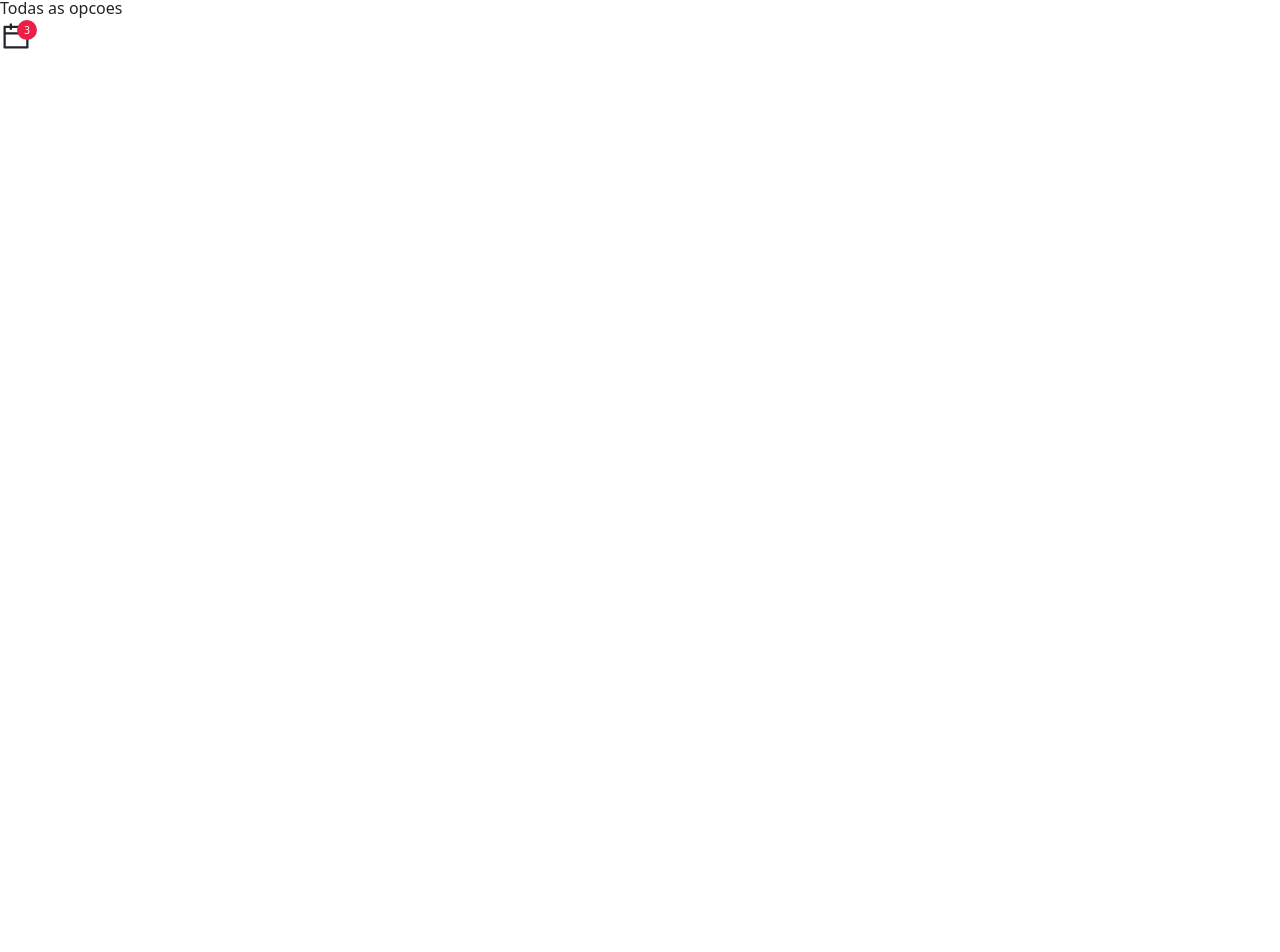
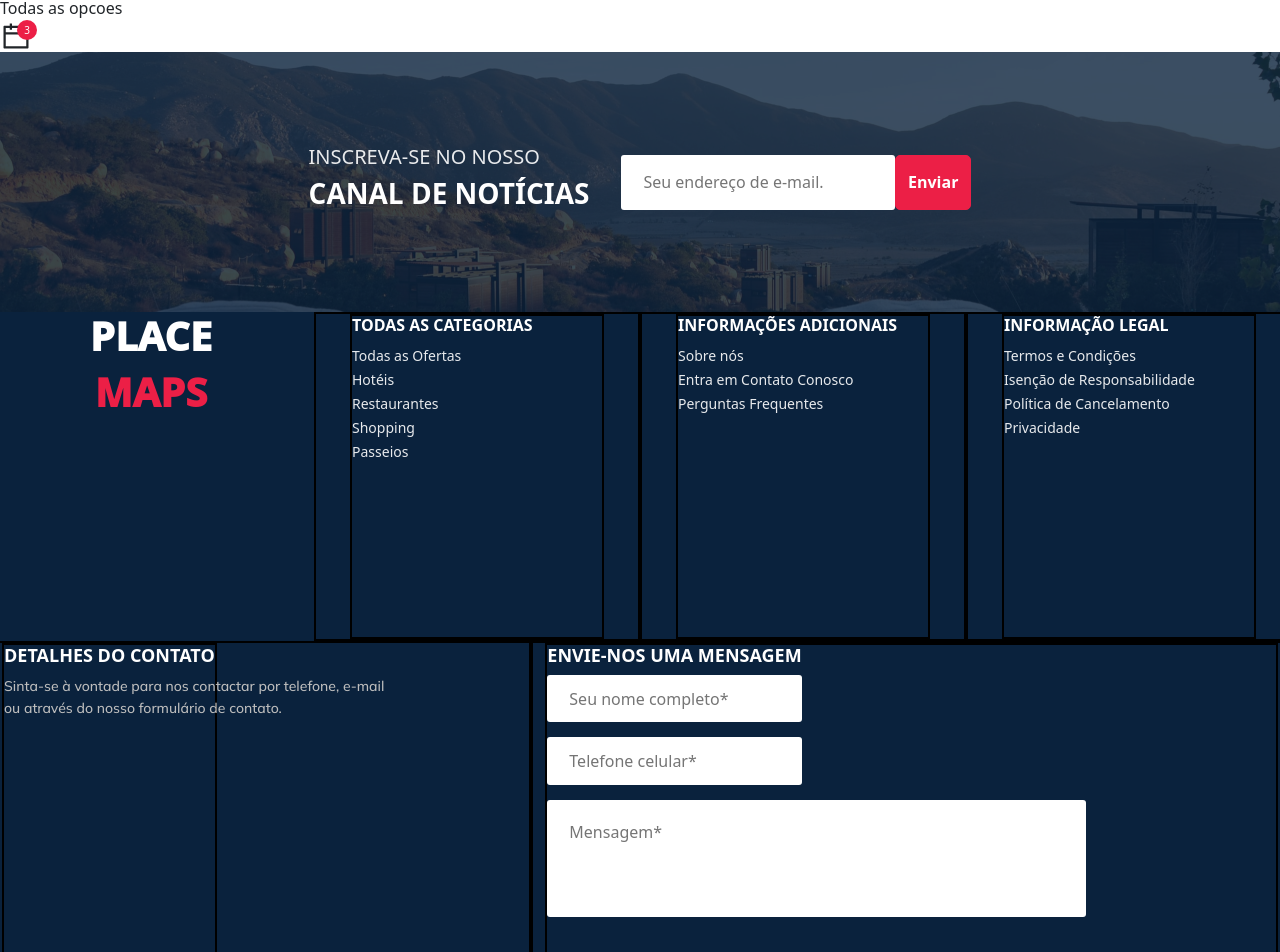
Before and after one commit to sergiogscruz/placemaps_frontend, a React (Create React App) app: page / in a window 1280 px wide. Shown: the part 174-1126 px from the top of the page. Before the commit the page ends 800 px from the top, so only its background shows below. Built offline with nearby package versions, Linux system fonts and the light colour scheme.

Commit message:
ADD: Iniciando estrutura de componentes do Footer

```diff
--- a/src/App.js
+++ b/src/App.js
@@ -9,6 +9,7 @@ import Cabecalho from './components/Cabecalho/cabecalho';
 import IconeComValor from "./components/UI/Utils/IconeComValor/IconeComValor";
 import { AiOutlineCalendar } from 'react-icons/ai'
 import Entrar from './components/Entrar/entrar';
+import Footer from "./components/footer/Footer";
 
 let routes = (
   <Router>
@@ -19,6 +20,7 @@ let routes = (
         <IconeComValor valor="3" onClick={ () => alert('Click no calendario') } pxEsquerdaValor="-15">
           <AiOutlineCalendar size="2em"/>
         </IconeComValor>
+        <Footer/>
       </Route>
       <Route path="/pontosturisticos">
         <Cabecalho></Cabecalho>
--- /dev/null
+++ b/src/components/footer/Footer.css
@@ -0,0 +1,126 @@
+.bg-footer {
+  background: url('../UI/imagens/background-footer.png') no-repeat;
+  display: block;
+  color: #fff;
+  height: 260px;
+}
+
+.bg-footer-seg {
+  background-color: #0A223D;
+  height: 650px;
+}
+
+.div-titulos-rodape {
+  color: #FFFFFF;
+  text-align: justify;
+  width: 250px;
+  float: left;
+  font-size: 16px;
+  font-weight: 900;
+}
+
+.categorias {
+  color: #FFFFFF;
+  font-size: 14px;
+  opacity: 0.9;
+}
+
+.detalhes {
+  width: 20px;
+  height: 10px;
+  line-height: 20px;
+}
+
+.datalhes-contato {
+  color: #FFFFFF;
+  font-weight: 900;
+  font-size: 18px;
+  opacity: 10;
+}
+
+.datalhes-contato-sub {
+  position: absolute;
+  width: 394px;
+  height: 65.7px;
+
+  font-family: Mulish;
+  font-size: 14px;
+  line-height: 160%;
+  color: #BDBDBD;
+}
+
+.tamanho-maximo-lista{
+  max-width: 150px;
+}
+
+.place-logo {
+  color: #FFFFFF;
+  font-weight: 1000;
+  text-align: justify;
+  width: 250px;
+  float:left;
+}
+
+.maps-logo {
+  color: #EC1F46;
+  font-weight: 1000;
+}
+
+.div-enviar-email {
+  height: 55px;
+  width: 350px;
+}
+
+.div-enviar-nome-completo input{
+  border-radius: 3px;
+  border: none;
+  text-indent: 20px;
+  width: 255px;
+  height: 47.61px;
+  margin-bottom: 15px;
+}
+
+.div-enviar-celular input{
+  border-radius: 3px;
+  border: none;
+  text-indent: 20px;
+  width: 255px;
+  height: 47.61px;
+  margin-bottom: 15px;
+}
+
+
+.div-enviar-email input{
+  border-radius: 3px;
+  border: none;
+  text-indent: 20px;
+  width: 285px;
+}
+
+.div-enviar-mensagem input{
+  padding-bottom: 55px;
+  border-radius: 3px;
+  border: none;
+  text-indent: 20px;
+  position: absolute;
+  width: 539px;
+  height: 117.12px;
+}
+
+.borda {
+  border: 2px black solid;
+}
+
+.texto-canal-noticia {
+  font-weight: 900;
+}
+
+.texto-inscreva-se {
+  font-weight: lighter;
+  opacity: 0.9;
+}
+
+
+.endereco-email {
+  opacity: 0.9;
+}
--- /dev/null
+++ b/src/components/footer/Footer.js
@@ -0,0 +1,94 @@
+import react from  'react';
+import './Footer.css'
+import Button from '../UI/Utils/Botao/Botao'
+
+export default () => {
+  return (
+    <>
+
+    <div className="bg-footer d-flex justify-content-center align-items-center">
+      <div className="mx-3 text-uppercase">
+        <h5 className="texto-inscreva-se">Inscreva-se no nosso</h5>
+        <h3 className="texto-canal-noticia">Canal de notícias</h3>
+      </div>
+      <div className="mx-3 div-enviar-email d-flex ">
+        <input type="text" placeholder="Seu endereço de e-mail."/>
+        <Button backgroundColor="#EC1F46" color="#fff">Enviar</Button>
+      </div>
+    </div>
+
+    <div className="bg-footer-seg row">
+      <div className="col-3">
+        <div className="d-flex flex-column align-items-center">
+          <h1 className="place-logo text-center">PLACE</h1>
+          <h1 className="maps-logo text-center">MAPS</h1>
+        </div>
+      </div>
+      <div className="borda col-3 d-flex justify-content-center">
+        <div className="borda w-85">
+            <h5 className="div-titulos-rodape">TODAS AS CATEGORIAS</h5>
+                <ul className="list-unstyled">
+                  <li><a className="text-decoration-none categorias" href="https://google.com.br/">Todas as Ofertas</a></li>
+                  <li><a className="text-decoration-none categorias" href="https://google.com.br/">Hotéis</a></li>
+                  <li><a className="text-decoration-none categorias" href="https://google.com.br/">Restaurantes</a></li>
+                  <li><a className="text-decoration-none categorias" href="https://google.com.br/">Shopping</a></li>
+                  <li><a className="text-decoration-none categorias" href="https://google.com.br/">Passeios</a></li>
+                </ul>
+        </div>
+      </div>
+
+      <div className="borda col-3 d-flex justify-content-center">
+          <div className="borda w-85">
+            <h5 className="div-titulos-rodape">INFORMAÇÕES ADICIONAIS</h5>
+                    <ul className="list-unstyled">
+                        <li><a className="text-decoration-none categorias" href="https://google.com.br/">Sobre nós</a></li>
+                        <li><a className="text-decoration-none categorias" href="https://google.com.br/">Entra em Contato Conosco</a></li>
+                        <li><a className="text-decoration-none categorias" href="https://google.com.br/">Perguntas Frequentes</a></li>
+                    </ul>
+          </div>
+      </div>
+
+
+      <div className="borda col-3 d-flex justify-content-center">
+          <div className="borda w-85">
+                    <h5 className="div-titulos-rodape">INFORMAÇÃO LEGAL</h5>
+                    <ul className="list-unstyled">
+                        <li><a className="text-decoration-none categorias" href="https://google.com.br/">Termos e Condições</a></li>
+                        <li><a className="text-decoration-none categorias" href="https://google.com.br/">Isenção de Responsabilidade</a></li>
+                        <li><a className="text-decoration-none categorias" href="https://google.com.br/">Política de Cancelamento</a></li>
+                        <li><a className="text-decoration-none categorias" href="https://google.com.br/">Privacidade</a></li>
+                    </ul>
+          </div>
+      </div>
+
+
+    <div className="borda col-5 d-flex justify-content-start">
+      <div className="borda w-85">
+        <h3 className="datalhes-contato">DETALHES DO CONTATO</h3>
+        <h2 className="datalhes-contato-sub">Sinta-se à vontade para nos contactar por telefone, e-mail ou através do nosso formulário de contato.</h2>
+      </div>
+    </div>
+
+    <div className="borda col-7 d-flex justify-content-start">
+      <div className="borda w-100">
+        <h3 className="datalhes-contato">ENVIE-NOS UMA MENSAGEM</h3>
+        <div className="mx-0 div-enviar-nome-completo d-flex">
+        <input type="text" placeholder="Seu nome completo*"/>
+      </div>
+
+      <div className="mx-0 div-enviar-celular d-flex">
+        <input type="text" placeholder="Telefone celular*"/>
+      </div>
+
+      <div className="mx-0 div-enviar-mensagem d-flex">
+        <input type="text" placeholder="Mensagem*"/>
+      </div>
+
+      </div>
+    </div>
+
+    </div>
+
+    </>
+  )
+}
```
Also changed, not shown: src/components/UI/imagens/background-footer.png (added).
